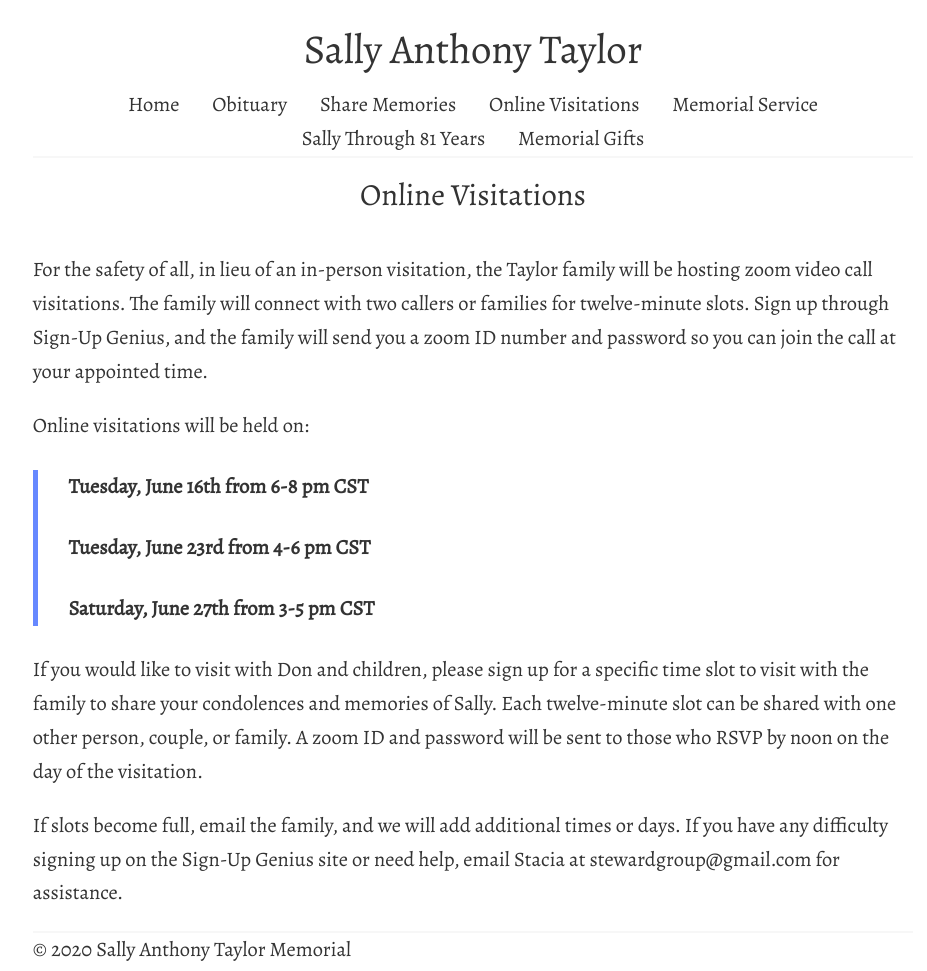
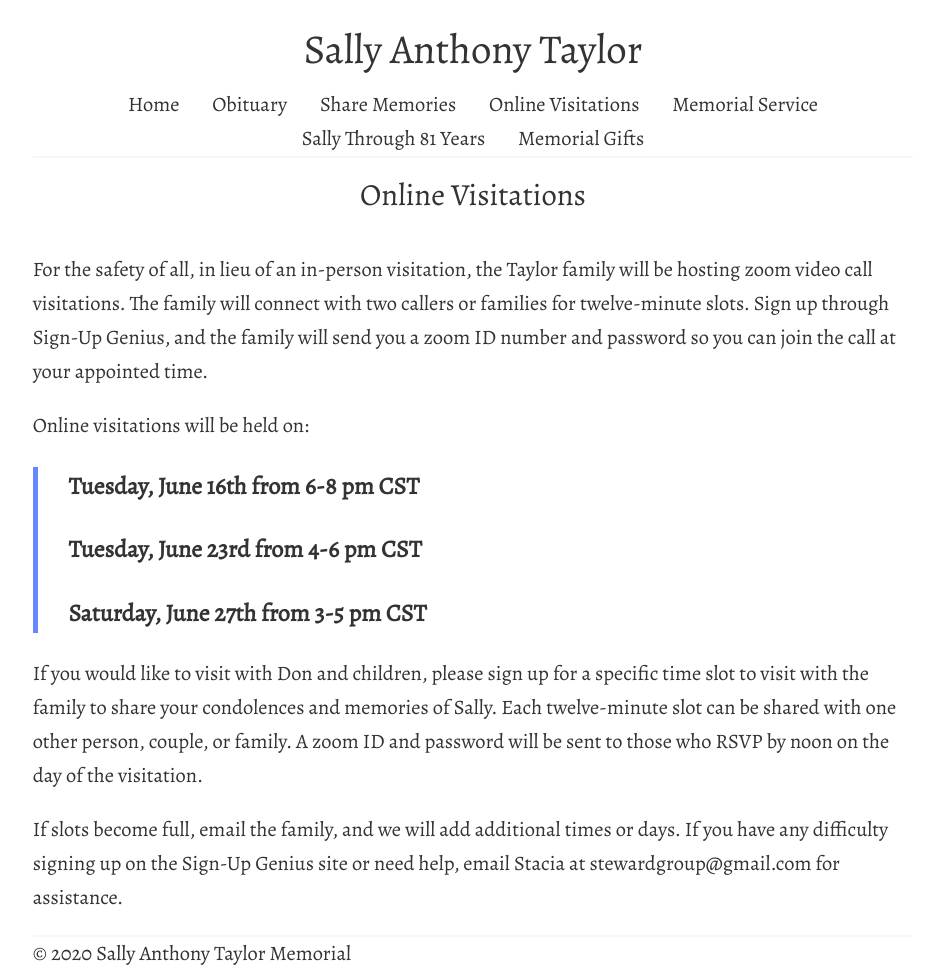
Before and after one commit to tsteward/www.sallyanthonytaylor.com, a Jekyll site: the page built from online-visitations.md, in a window 1280 px wide. Shown: the whole page, without its empty margins (167-1094 px from the left). Built offline with Jekyll 4.4.1, drawn with Linux system fonts in a browser that asks for light colours.

```diff
--- a/online-visitations.md
+++ b/online-visitations.md
@@ -5,9 +5,9 @@ title: "Online Visitations"
 For the safety of all, in lieu of an in-person visitation, the Taylor family will be hosting zoom video call visitations. The family will connect with two callers or families for twelve-minute slots. Sign up through Sign-Up Genius, and the family will send you a zoom ID number and password so you can join the call at your appointed time.
 
 Online visitations will be held on:
-> #### **Tuesday, June 16th from 6-8 pm CST**
-> #### **Tuesday, June 23rd from 4-6 pm CST**
-> #### **Saturday, June 27th from 3-5 pm CST**
+> ### **Tuesday, June 16th from 6-8 pm CST**
+> ### **Tuesday, June 23rd from 4-6 pm CST**
+> ### **Saturday, June 27th from 3-5 pm CST**
 
 If you would like to visit with Don and children, please sign up for a specific time slot to visit with the family to share your condolences and memories of Sally. Each twelve-minute slot can be shared with one other person, couple, or family. A zoom ID and password will be sent to those who RSVP by noon on the day of the visitation.
 
```
